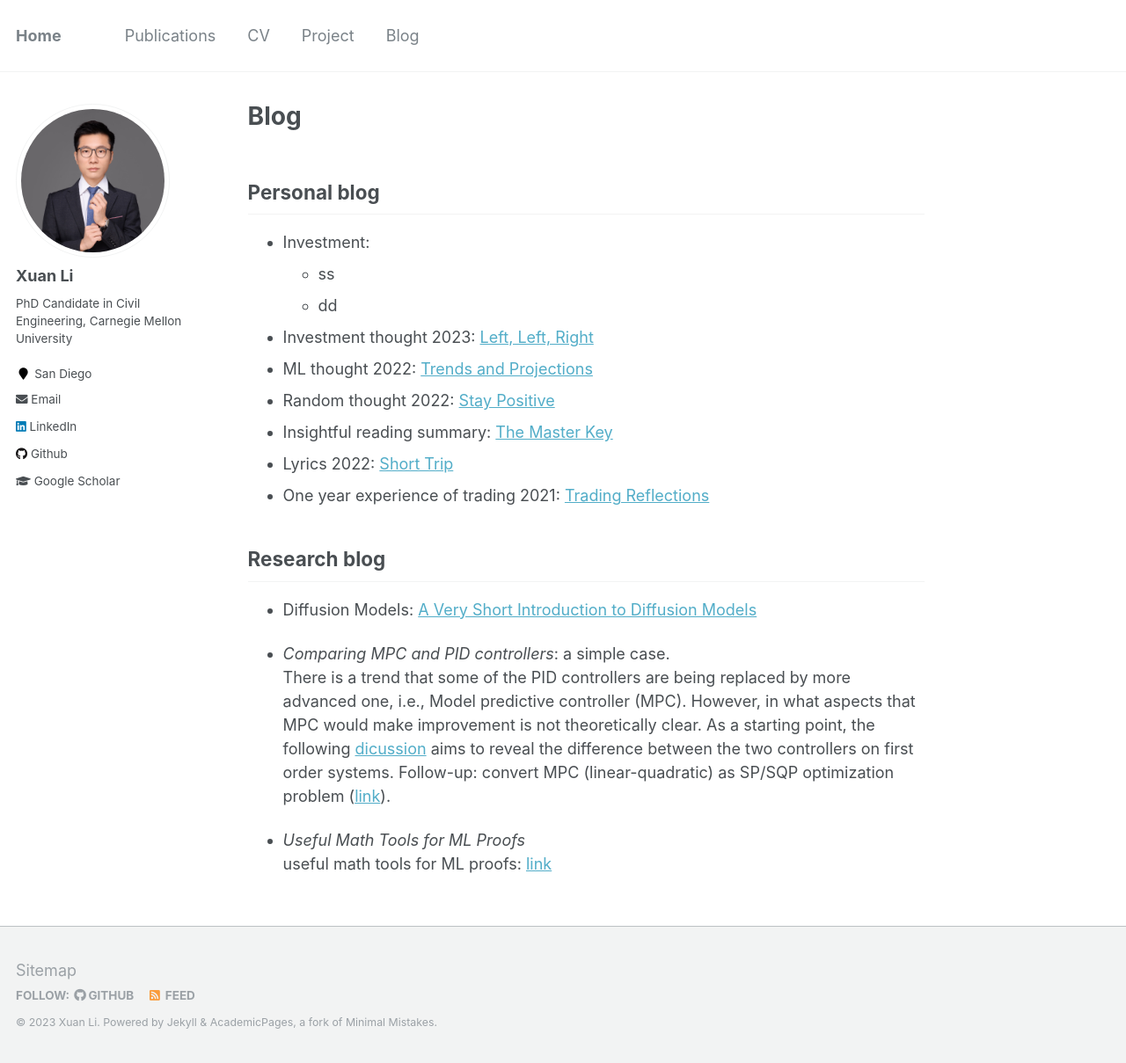
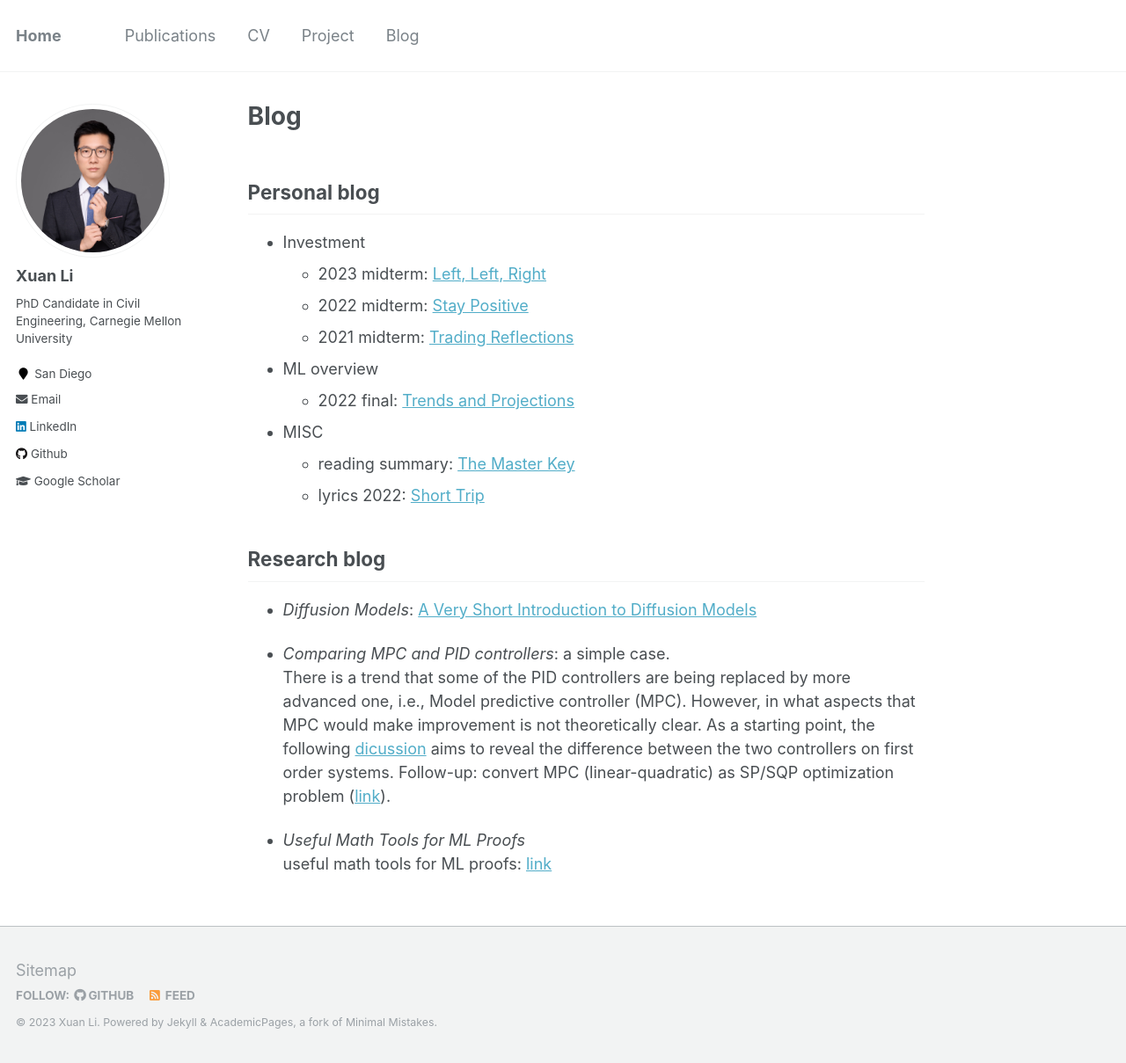
Before and after one commit to milanlx/milanlx.github.io, a Jekyll site: the page built from _pages/blog.md, in a window 1280 px wide and 1209 px high. Shown: the whole window at 88% size. Built offline with Jekyll 4.4.1, drawn with Linux system fonts in a browser that asks for light colours.

Commit message:
Update blog.md

```diff
--- a/_pages/blog.md
+++ b/_pages/blog.md
@@ -6,22 +6,23 @@ author_profile: true
 
 Personal blog
 ---------------
-* Investment:
-  - ss
-  - dd
+* Investment
+  - 2023 midterm: [Left, Left, Right](https://milanlx.github.io/files/blogs/trading_2023_thoughts.pdf)
+  - 2022 midterm: [Stay Positive](https://milanlx.github.io/files/trading_2022_thoughts.pdf)
+  - 2021 midterm: [Trading Reflections](https://milanlx.github.io/files/trading_reflection.pdf)
 
-* Investment thought 2023: [Left, Left, Right](https://milanlx.github.io/files/blogs/trading_2023_thoughts.pdf)
-* ML thought 2022: [Trends and Projections](https://milanlx.github.io/files/blogs/ML_thoughts_2022.pdf)
-* Random thought 2022: [Stay Positive](https://milanlx.github.io/files/trading_2022_thoughts.pdf)
-* Insightful reading summary: [The Master Key](https://milanlx.github.io/files/blogs/the_master_key.pdf)
-* Lyrics 2022: [Short Trip](https://milanlx.github.io/files/short_trip.pdf)
-* One year experience of trading 2021: [Trading Reflections](https://milanlx.github.io/files/trading_reflection.pdf)
+* ML overview
+  - 2022 final: [Trends and Projections](https://milanlx.github.io/files/blogs/ML_thoughts_2022.pdf)
+
+* MISC
+  - reading summary: [The Master Key](https://milanlx.github.io/files/blogs/the_master_key.pdf)
+  - lyrics 2022: [Short Trip](https://milanlx.github.io/files/short_trip.pdf)
 
 
 Research blog
 ---------------
 
-* Diffusion Models: [A Very Short Introduction to Diffusion Models](https://milanlx.github.io/files/blogs/diffusion.pdf)
+* *Diffusion Models*: [A Very Short Introduction to Diffusion Models](https://milanlx.github.io/files/blogs/diffusion.pdf)
 
 * *Comparing MPC and PID controllers*: a simple case. \
 There is a trend that some of the PID controllers are being replaced by more advanced one, i.e., Model predictive controller (MPC). However, in what aspects that MPC would make improvement is not theoretically clear. As a starting point, the following [dicussion](https://milanlx.github.io/files/LQR_PID.pdf) aims to reveal the difference between the two controllers on first order systems.  Follow-up: convert MPC (linear-quadratic) as SP/SQP optimization problem ([link](https://milanlx.github.io/files/mpc_to_qp_sqp.pdf)).
```
